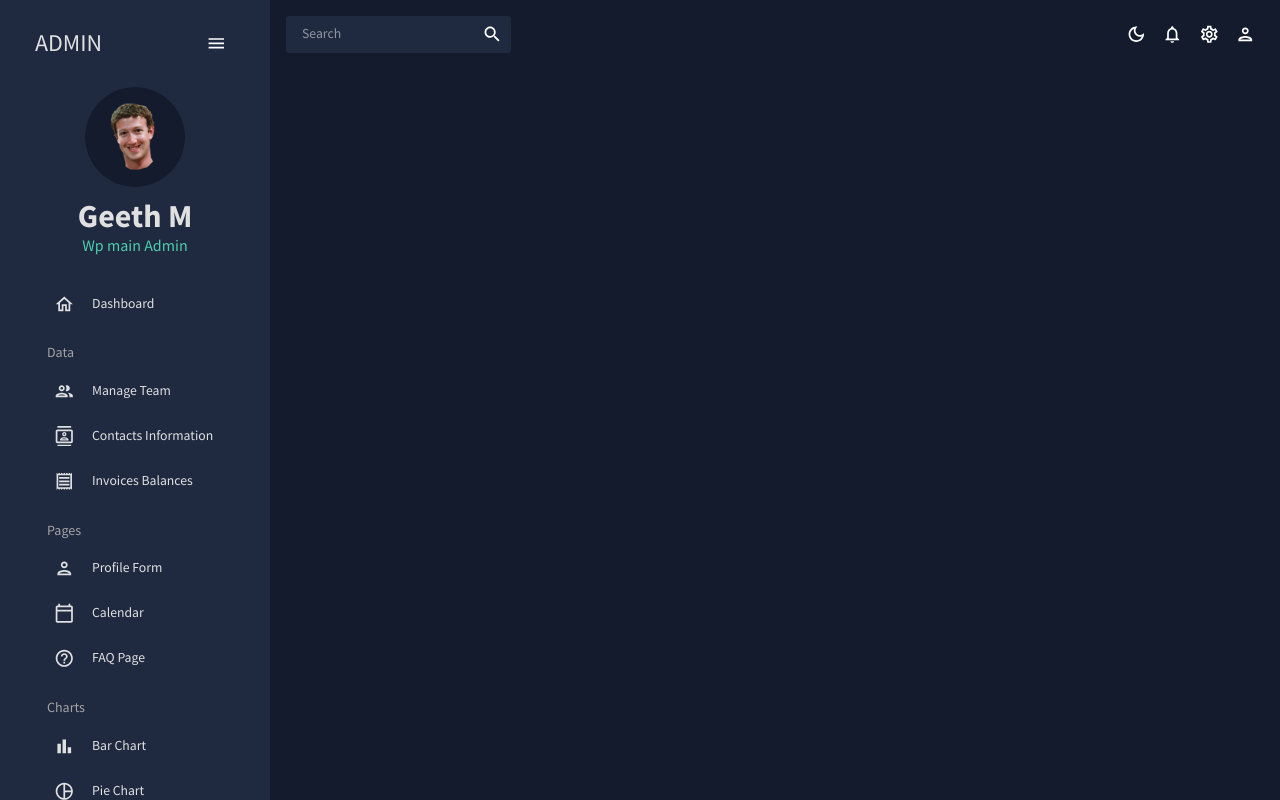
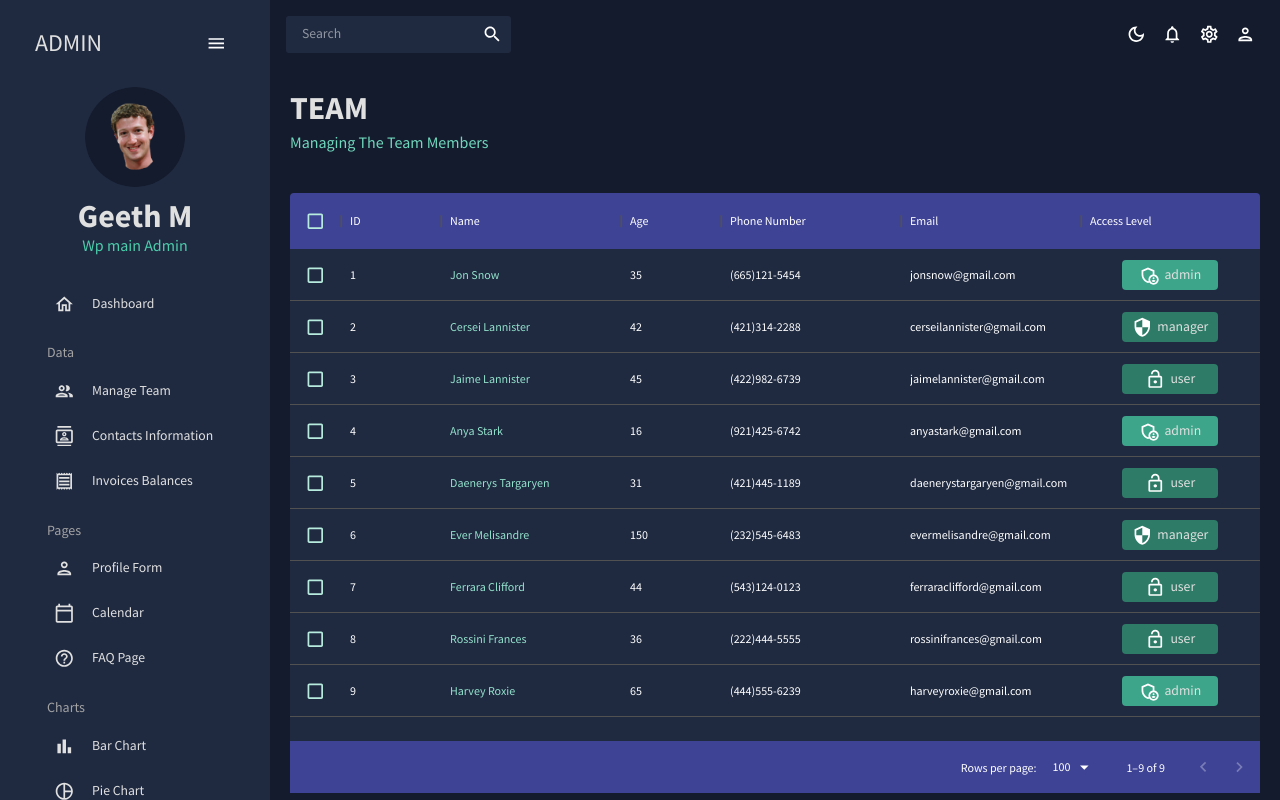
Before and after one commit to GeethMalinda/react-mui-admin-dashbord, a React (Create React App) app: page /team in a window 1280 px wide. Built offline with nearby package versions, Linux system fonts and the light colour scheme.

Commit message:
teams.js implemntation

```diff
--- a/src/App.js
+++ b/src/App.js
@@ -6,7 +6,7 @@
 import Dashboard from "./scenes/dashbord";
 import Sidebar from "./scenes/global/Sidebar";
 // import Sidebar from "./scenes/global/Sidebar";
-// import Team from "./scenes/team";
+import Team from "./scenes/team";
 // import Invoices from "./scenes/invoices";
 // import Contacts from "./scenes/contacts";
 // import Bar from "./scenes/bar";
@@ -32,7 +32,7 @@
                 <Topbar/>
                 <Routes>
                     <Route path='/' element = {<Dashboard/>}/>
-                    {/*<Route path="/team" element={<Team />} />*/}
+                    <Route path="/team" element={<Team />} />
                     {/*<Route path="/contacts" element={<Contacts />} />*/}
                     {/*<Route path="/invoices" element={<Invoices />} />*/}
                     {/*<Route path="/form" element={<Form />} />*/}
--- /dev/null
+++ b/src/scenes/team/index.jsx
@@ -0,0 +1,107 @@
+import { Box, Typography, useTheme } from "@mui/material";
+import { DataGrid } from "@mui/x-data-grid";
+import { tokens } from "../../theme";
+import {mockDataTeam} from "../../data/mockData";
+import Header from "../../components/Header";
+import {AdminPanelSettingsOutlined, LockOpenOutlined, SecurityOutlined} from "@mui/icons-material";
+
+const Team = () => {
+    const theme = useTheme();
+    const colors = tokens(theme.palette.mode);
+    const columns = [
+        {
+            field:"id",
+            headerName:"ID"
+        },
+        {
+            field: "name",
+            headerName: "Name",
+            flex: 1,
+            cellClassName: "name-column--cell",
+        },
+        {
+            field: "age",
+            headerName: "Age",
+            type: "number",
+            headerAlign: "left",
+            align: "left",
+        },
+        {
+            field: "phone",
+            headerName: "Phone Number",
+            flex: 1,
+        },
+        {
+            field: "email",
+            headerName: "Email",
+            flex: 1,
+        },
+        {
+            field: "access",
+            headerName: "Access Level",
+            flex: 1,
+            renderCell:({row: {access}}) => {
+                return (
+                    <Box
+                        width="60%"
+                        m="0 auto"
+                        p="5px"
+                        display="flex"
+                        justifyContent="center"
+                        borderRadius="4px"
+                        backgroundColor={
+                            access === "admin" ? colors.greenAccent[600]:colors.greenAccent[700]
+                        }
+                    >
+                        {access === "admin" && <AdminPanelSettingsOutlined/>}
+                        {access === "manager" && <SecurityOutlined/>}
+                        {access === "user" && <LockOpenOutlined/>}
+                        <Typography color={colors.grey[100]} sx={{ml:"5px"}}>
+                            {access}
+                        </Typography>
+
+                    </Box>
+                )
+            }
+        },
+    ]
+    return (
+        <Box m="20px">
+            <Header title="TEAM" subtitle="Managing The Team Members" />
+            <Box
+                m="40px 0 0 0"
+                height="75vh"
+                sx={{
+                    "& .MuiDataGrid-root": {
+                        border: "none",
+                    },
+                    "& .MuiDataGrid-cell": {
+                        borderBottom: "none",
+                    },
+                    "& .name-column--cell": {
+                        color: colors.greenAccent[300],
+                    },
+                    "& .MuiDataGrid-columnHeaders": {
+                        backgroundColor: colors.blueAccent[700],
+                        borderBottom: "none",
+                    },
+                    "& .MuiDataGrid-virtualScroller": {
+                        backgroundColor: colors.primary[400],
+                    },
+                    "& .MuiDataGrid-footerContainer": {
+                        borderTop: "none",
+                        backgroundColor: colors.blueAccent[700],
+                    },
+                    "& .MuiCheckbox-root": {
+                        color: `${colors.greenAccent[200]} !important`,
+                    },
+                }}
+            >
+                <DataGrid checkboxSelection rows={mockDataTeam} columns={columns}/>
+
+            </Box>
+        </Box>
+    );
+};
+
+export default Team;
```
